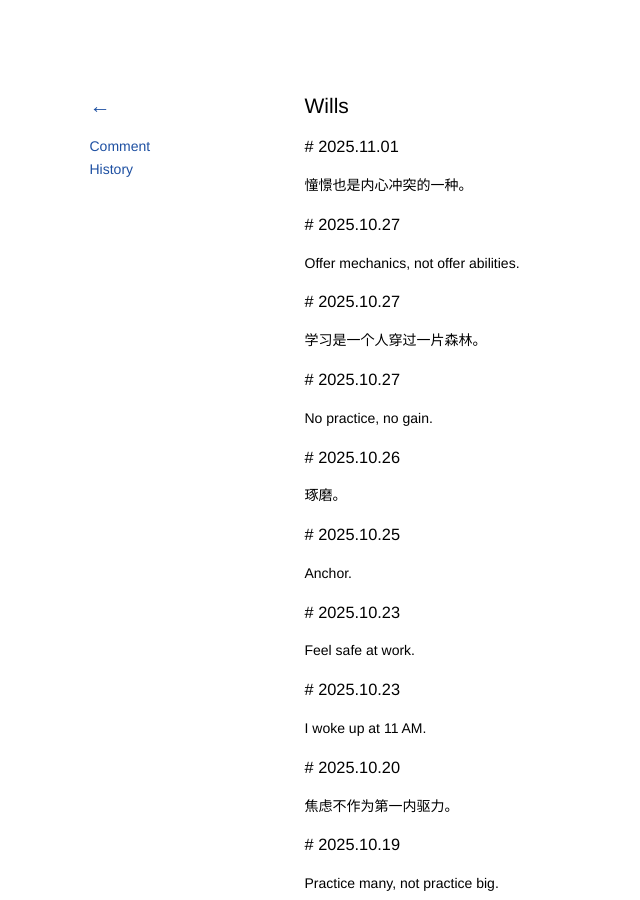
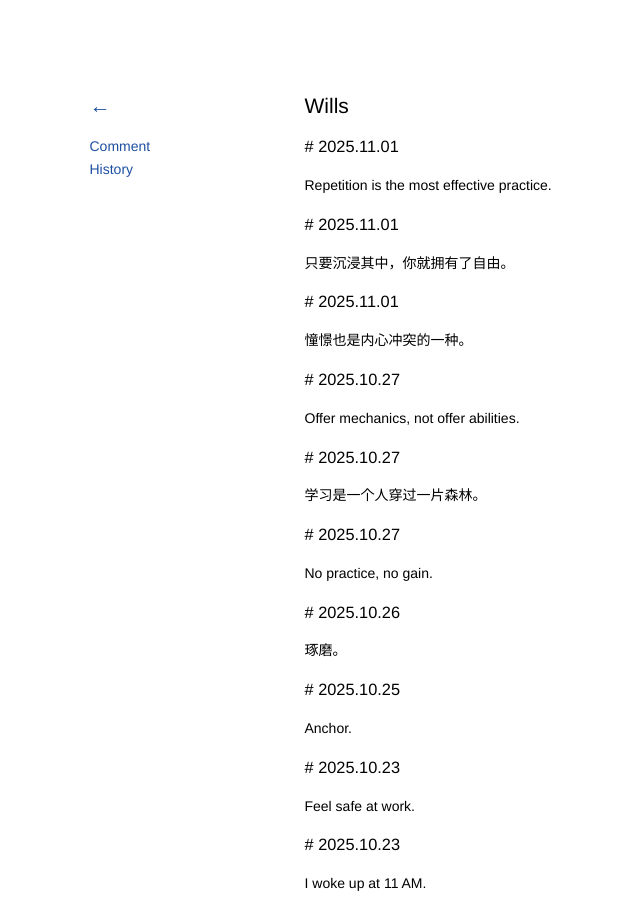
Before and after one commit to kidlj/awei, a Jekyll site: the page built from _wiki/wills.md, in a window 1280 px wide and 900 px high. Shown: the whole window, without its empty margins (43-683 px from the left). Built offline with Jekyll 4.4.1, drawn with Linux system fonts in a browser that asks for light colours.

Commit message:
update wills

```diff
--- a/_wiki/wills.md
+++ b/_wiki/wills.md
@@ -1,6 +1,14 @@
 ---
 title: Wills
 ---
+
+### 2025.11.01
+
+Repetition is the most effective practice.
+
+### 2025.11.01
+
+只要沉浸其中，你就拥有了自由。
 
 ### 2025.11.01
 
```
